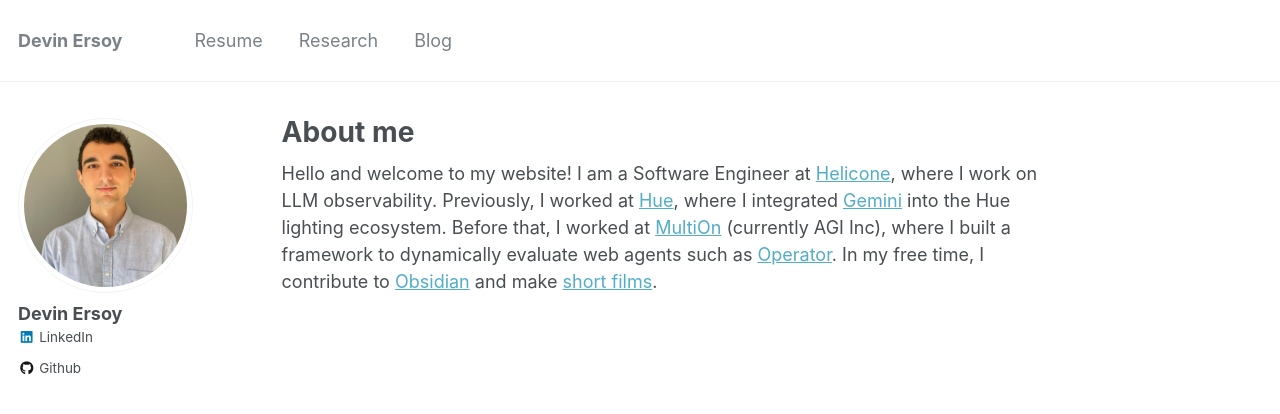
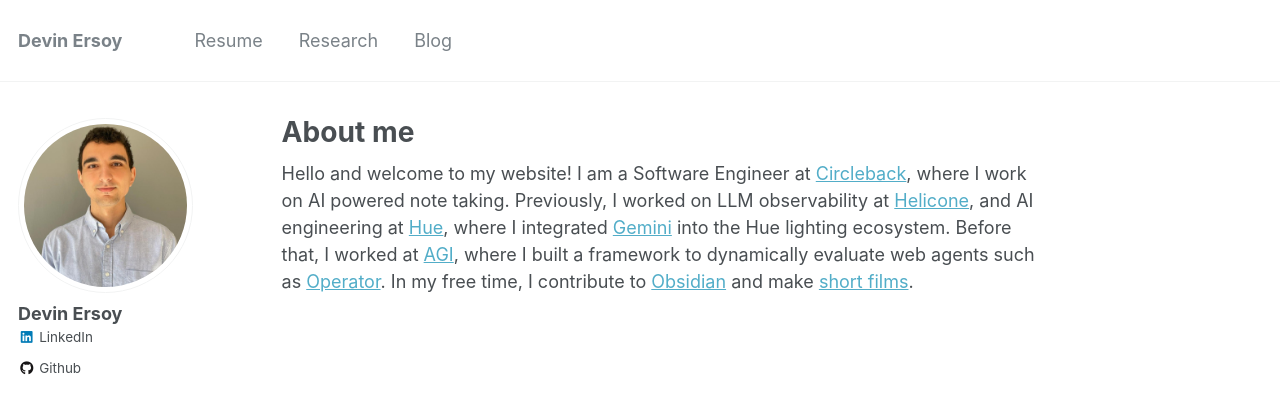
Before and after one commit to devinat1/devinat1.github.io, a Jekyll site: the page built from _pages/about.md, in a window 1280 px wide. Shown: the top 414 px of the page. Built offline with Jekyll 4.4.1, drawn with Linux system fonts in a browser that asks for light colours.

Commit message:
updated about

```diff
--- a/_pages/about.md
+++ b/_pages/about.md
@@ -18,7 +18,7 @@
 </script>
 
 
-Hello and welcome to my website! I am a Software Engineer at [Helicone](https://www.helicone.ai/), where I work on LLM observability. Previously, I worked at [Hue](https://www.philips-hue.com/en-us), where I integrated [Gemini](https://gemini.google.com/) into the Hue lighting ecosystem. Before that, I worked at [MultiOn](https://www.theagi.company/) (currently AGI Inc), where I built a framework to dynamically evaluate web agents such as [Operator](https://openai.com/index/introducing-operator/). In my free time, I contribute to [Obsidian](https://obsidian.md/) and make [short films](https://www.youtube.com/watch?v=Wpo-X9__0ic&list=PLqCNIxjOjyAzME1Eg9g0secuALymjCcor&index=10).
+Hello and welcome to my website! I am a Software Engineer at [Circleback](https://circleback.ai/), where I work on AI powered note taking. Previously, I worked on LLM observability at [Helicone](https://www.helicone.ai/), and AI engineering at [Hue](https://www.philips-hue.com/en-us), where I integrated [Gemini](https://gemini.google.com/) into the Hue lighting ecosystem. Before that, I worked at [AGI](https://www.theagi.company/), where I built a framework to dynamically evaluate web agents such as [Operator](https://openai.com/index/introducing-operator/). In my free time, I contribute to [Obsidian](https://obsidian.md/) and make [short films](https://www.youtube.com/watch?v=Wpo-X9__0ic&list=PLqCNIxjOjyAzME1Eg9g0secuALymjCcor&index=10).
 
 <!-- News
 ----- -->
```
